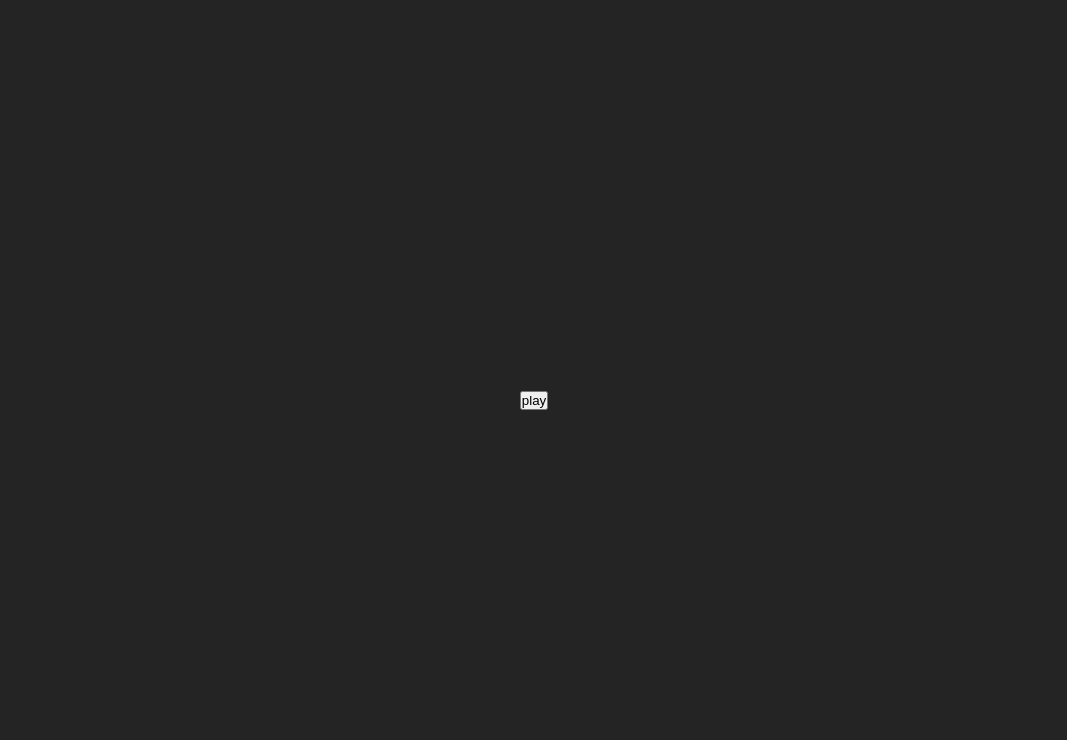
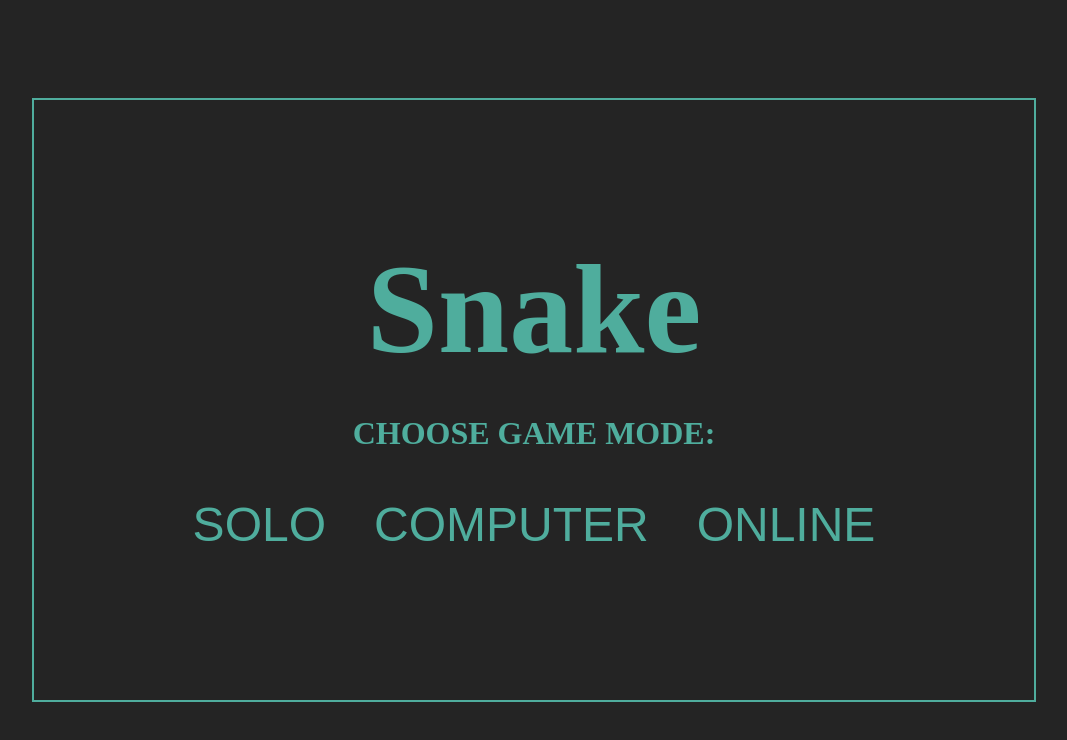
Before and after one commit to idebbarh/snakejs, a website with bundled scripts: page index.html in a window 1280 px wide. Shown: the whole page, without its empty margins (106-1173 px from the left). Built offline with nearby package versions, Linux system fonts and the light colour scheme.

Commit message:
feat: complete home page

```diff
--- a/constants.js
+++ b/constants.js
@@ -12,5 +12,5 @@ export const X_INC_SPEED = 10;
 export const SNAKE_MAX_SPEED = 30;
 export const SNAKE_START_SPEED = 200;
 export const SNAKE_START_POS = [Math.floor(COLS / 2), Math.floor(ROWS / 2)];
-/* export const GAME_MODES = ["solo", "computer", "online"]; */
-export const GAME_MODES = ["play"];
+export const GAME_MODES = ["solo", "computer", "online"];
+/* export const GAME_MODES = ["play"]; */
--- a/domManipulation.js
+++ b/domManipulation.js
@@ -5,6 +5,7 @@ import {
   X_INC_SPEED,
   SNAKE_MAX_SPEED,
   SNAKE_START_SPEED,
+  GAME_MODES,
 } from "./constants.js";
 
 import { timeDelay } from "./utils.js";
@@ -202,8 +203,9 @@ export function renderRecordPannel() {
   document.body.appendChild(recordPannedContainer);
 }
 
-export function startGameWithModeBtn(mode) {
+export function startGameWithModeBtn(mode, elemClassName) {
   const linkElem = document.createElement("button");
+  linkElem.className = elemClassName;
   linkElem.innerText = mode;
   linkElem.addEventListener("click", () => {
     gameSettings.gameMode = mode;
@@ -211,6 +213,25 @@ export function startGameWithModeBtn(mode) {
   });
 
   return linkElem;
+}
+
+export function renderStartGameMenu() {
+  const startGameMenuContainer = document.createElement("div");
+  startGameMenuContainer.id = "start-game-menu";
+  startGameMenuContainer.style.width = `${COLS * 20}px`;
+  startGameMenuContainer.style.height = `${ROWS * 20}px`;
+  startGameMenuContainer.innerHTML = `
+    <h1 class="start-game-menu__title">snake</h1>
+    <h3 class="start-game-menu__subtitle">choose game mode:</h1>
+    <div class="start-game-menu__modes"></div>
+`;
+
+  GAME_MODES.forEach((l) => {
+    startGameMenuContainer
+      .querySelector(".start-game-menu__modes")
+      .appendChild(startGameWithModeBtn(l, "modes__mode"));
+  });
+  document.body.appendChild(startGameMenuContainer);
 }
 
 export function setSnakeMovementInterval() {
--- a/pages.js
+++ b/pages.js
@@ -1,9 +1,8 @@
-import { GAME_MODES } from "./constants.js";
 import {
-  startGameWithModeBtn,
   gameStartCountdown,
   renderGrid,
   renderRecordPannel,
+  renderStartGameMenu,
   startNewGame,
 } from "./domManipulation.js";
 
@@ -30,7 +29,5 @@ function gamePage() {
 }
 
 function homePage() {
-  GAME_MODES.forEach((l) => {
-    document.body.appendChild(startGameWithModeBtn(l));
-  });
+  renderStartGameMenu();
 }
--- a/style.css
+++ b/style.css
@@ -17,6 +17,45 @@ body {
   justify-content: center;
   align-items: center;
   flex-direction: column;
+}
+#start-game-menu {
+  border: 2px solid var(--snake-head-bg);
+  display: flex;
+  flex-direction: column;
+  justify-content: center;
+  align-items: center;
+}
+.start-game-menu__title {
+  font-size: 8rem;
+  text-transform: capitalize;
+  color: var(--snake-head-bg);
+}
+.start-game-menu__subtitle {
+  font-size: 2rem;
+  text-transform: uppercase;
+  color: var(--snake-head-bg);
+  padding: 2rem 0rem;
+}
+.start-game-menu__modes {
+  display: flex;
+  justify-content: center;
+  align-items: center;
+  gap: 1rem;
+}
+.start-game-menu__modes > .modes__mode {
+  background: none;
+  border: none;
+  color: var(--snake-head-bg);
+  font-size: 3rem;
+  text-transform: uppercase;
+  cursor: pointer;
+  padding: 0.8rem 1rem;
+  border-radius: 0.4rem;
+}
+
+.start-game-menu__modes > .modes__mode:hover {
+  background: var(--snake-head-bg);
+  color: var(--body-bg);
 }
 #grid {
   position: relative;
```
